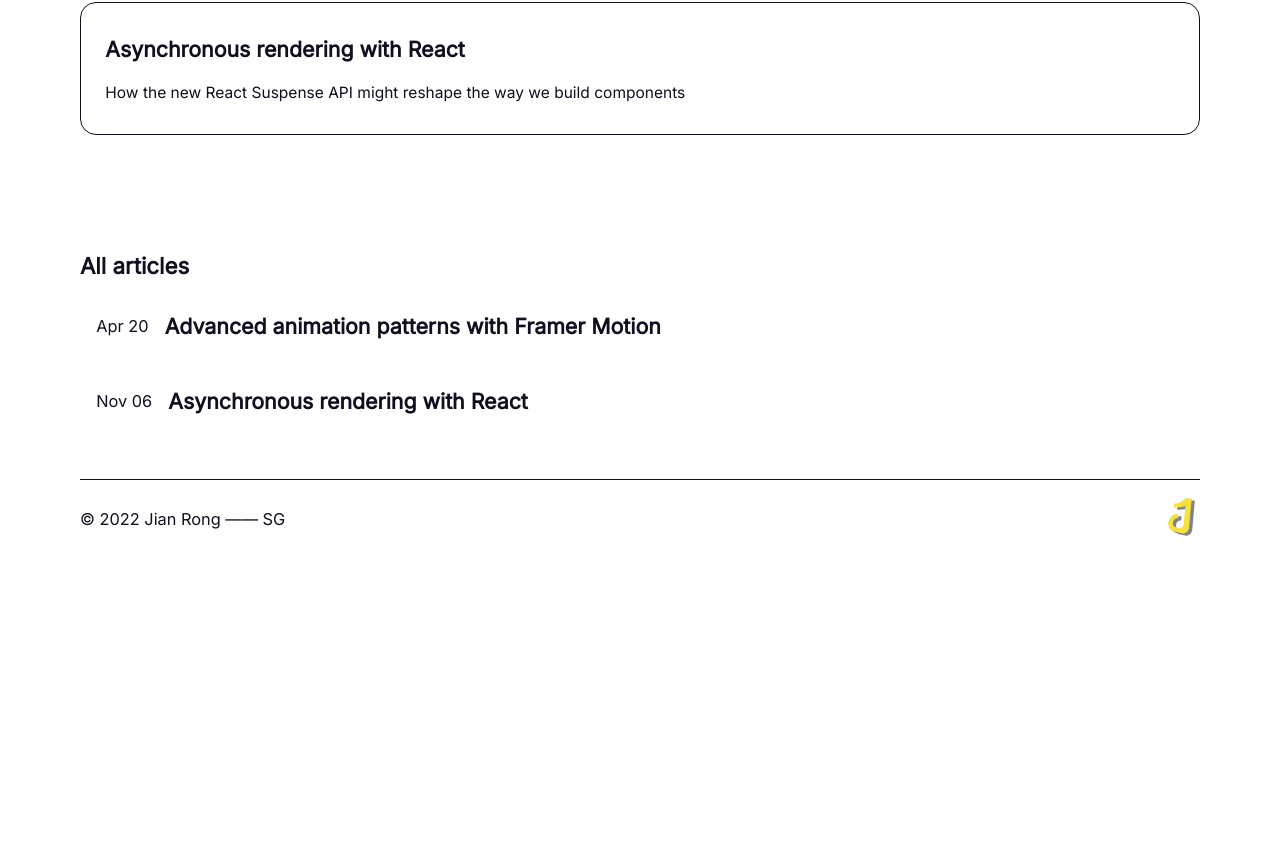
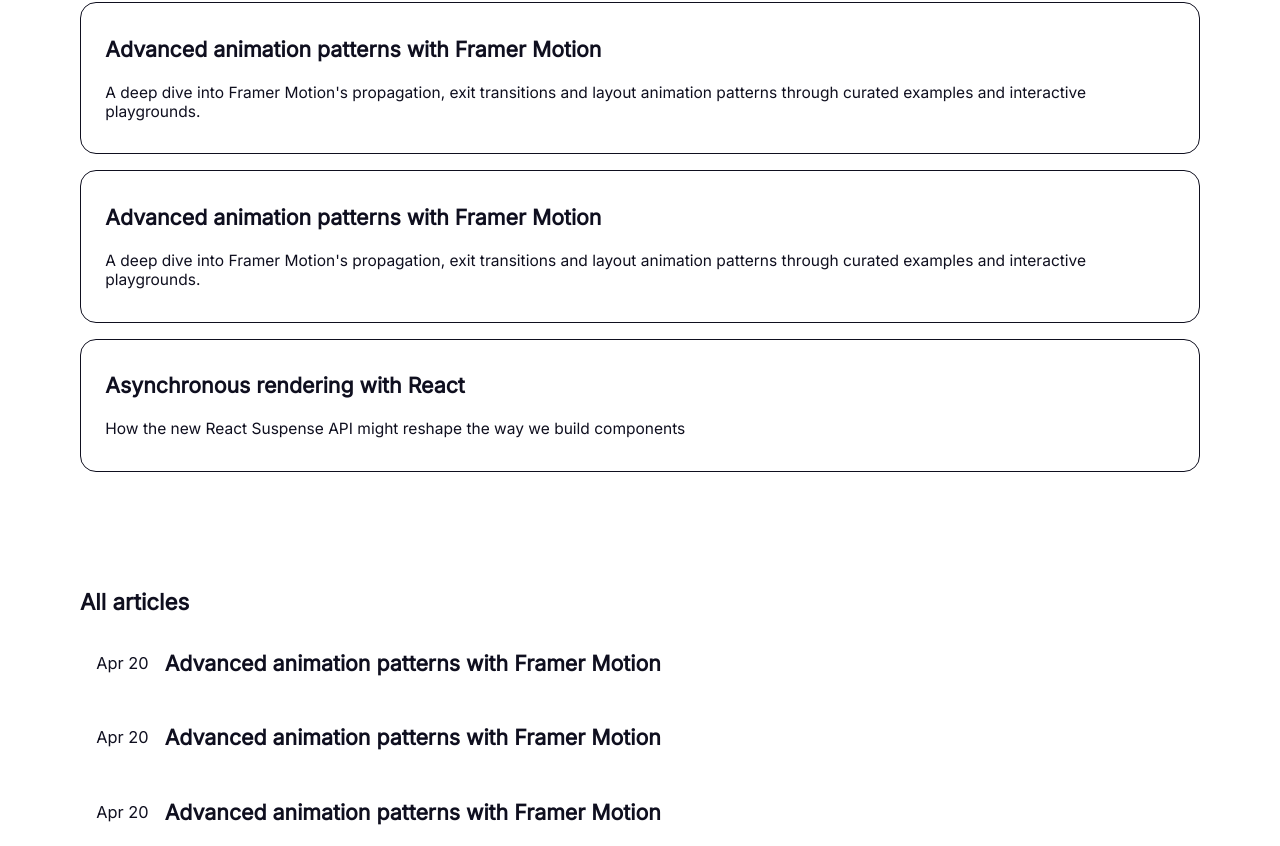
Before and after one commit to jianrong7/portfolio, a Next.js app in the folder portfolio-frontend/: page /blog in a window 1280 px wide. Shown: the part 474-1320 px from the top of the page. Before the commit the page ends 1051 px from the top, so only its background shows below. Built offline with nearby package versions, Linux system fonts and the light colour scheme.

Commit message:
edit animations

```diff
--- a/portfolio-frontend/components/blog/FeaturedPost.tsx
+++ b/portfolio-frontend/components/blog/FeaturedPost.tsx
@@ -10,13 +10,13 @@
     boxShadow: "rgba(100, 100, 111, 0.2) 0px 7px 29px 0px",
     scale: 1.05,
     transition: {
-      duration: 0.5,
+      duration: 0.4,
       ease: "easeInOut",
     },
   },
   tap: {
     scale: 0.95,
-    transition: { duration: 0.2, ease: "easeInOut" },
+    transition: { duration: 0.4, ease: "easeInOut" },
   },
 };
 
--- a/portfolio-frontend/components/blog/Post.tsx
+++ b/portfolio-frontend/components/blog/Post.tsx
@@ -11,32 +11,42 @@
   const date = new Date(post.frontmatter.date);
   const { theme } = useTheme();
 
+  const divVariants = {};
+
   const listVariants = {
+    hidden: {
+      opacity: 0,
+    },
+    visible: {
+      opacity: 1,
+      transition: { duration: 0.4, ease: "easeOut" },
+    },
     hover: {
       backgroundColor: theme === "light" ? "#f5e23c" : "#050520",
+      transition: { duration: 0.4, ease: "easeOut" },
     },
     tap: {
       scale: 0.95,
+      transition: { duration: 0.4, ease: "easeOut" },
     },
   };
 
   const keywordsVariants = {
-    initial: {
-      opacity: 0,
-    },
     hover: {
-      opacity: 1,
+      x: 0,
     },
   };
   return (
     <Link href={`/blog/${post.slug}`} passHref>
-      <div className={styles.mobileContainer}>
+      <motion.div className={styles.mobileContainer} variants={divVariants}>
         <div>
           <motion.li
             className={styles.container}
-            initial="initial"
+            initial="hidden"
+            whileInView="visible"
             whileHover="hover"
             whileTap="tap"
+            viewport={{ once: true }}
             variants={listVariants}
           >
             <div className={styles.dateTitle}>
@@ -54,6 +64,8 @@
                   <motion.li
                     key={`${keyword}_${index}`}
                     className={styles.keyword}
+                    initial={{ x: 600 }}
+                    whileInView={{ x: 600 }}
                     transition={{ duration: 0.3 + index / 10 }}
                     variants={keywordsVariants}
                   >
@@ -70,15 +82,18 @@
               <motion.li
                 key={`${keyword}_${index}`}
                 className={styles.keyword}
+                initial={{ x: 100 }}
+                whileInView={{ x: 0 }}
+                viewport={{ once: true }}
                 transition={{ duration: 0.3 + index / 10 }}
-                variants={keywordsVariants}
+                // variants={keywordsVariants}
               >
                 {keyword}
               </motion.li>
             ) : null
           )}
         </motion.ul>
-      </div>
+      </motion.div>
     </Link>
   );
 }
--- a/portfolio-frontend/components/shared/Button/Button.tsx
+++ b/portfolio-frontend/components/shared/Button/Button.tsx
@@ -25,10 +25,10 @@
       })}
       whileHover={{
         scale: 1.05,
-        y: -5,
-        transition: { duration: 0.4, ease: "easeOut" },
+        y: -2,
+        transition: { duration: 0.4, ease: "easeInOut" },
       }}
-      whileTap={{ scale: 0.95, y: 5 }}
+      whileTap={{ scale: 0.95, y: 2 }}
       onClick={onClick}
     >
       {children}
--- a/portfolio-frontend/components/shared/CallToAction/CallToAction.tsx
+++ b/portfolio-frontend/components/shared/CallToAction/CallToAction.tsx
@@ -34,7 +34,7 @@
     },
     tap: {
       scale: 0.95,
-      transition: { duration: 0.2, ease: "easeInOut" },
+      transition: { duration: 0.4, ease: "easeInOut" },
     },
     initial: {
       opacity: 0,
--- /dev/null
+++ b/portfolio-frontend/content/post3.mdx
@@ -0,0 +1,39 @@
+---
+title: "Advanced animation patterns with Framer Motion"
+subtitle: A deep dive into Framer Motion's propagation, exit transitions and layout animation patterns through curated examples and interactive playgrounds.
+date: "2021-04-20T08:00:00.000Z"
+updated: "2021-11-08T08:00:00.000Z"
+categories: []
+keywords:
+  [
+    "framer motion",
+    "animation",
+    "frontend",
+    "ui",
+    "ux",
+    "design",
+    "transition",
+    "react",
+    "layout",
+  ]
+slug: advanced-animation-patterns-with-framer-motion
+type: "blogPost"
+colorFeatured: "linear-gradient(104.01deg, #9BEBEB 5.51%, #0FA6E9 98.93%)"
+fontFeatured: "#000000"
+featured: true
+---
+
+I got **✨a lot✨** of positive feedback from my [Guide to creating animations that spark joy with Framer Motion](/posts/guide-animations-spark-joy-framer-motion/), and it's undeniable that this library has piqued many developers' interests in the world of web-based animations.
+
+While I introduced in this previous post many of the foundational pieces that compose an animation, and how one can orchestrate multiple transitions very easily with Framer Motion, **I did not touch upon many of the more advanced features that this library provides**.
+
+Ever wondered how to propagate animations throughout several components or to orchestrate complex layout transitions? Well, this article will tell you all about these advanced patterns and show you some of the great things one can accomplish with Framer Motion!
+
+👉 **Something I discovered while writing this article**
+
+To set the proper direction of the transition, left or right, depending on which button is pressed, I set a state while the user hovers the button which will change the direction of the transition accordingly (not the best implementation I know but it works 😄)
+Despite this working perfectly on the example on the right, the one that uses `AnimatePresence`, you may have noticed that on the example on the left, the transition kicks in just by hovering one of the buttons.
+
+It seems that `AnimatePresence` keeps track of which motion component is rendered at a given time and throughout state changes.
+
+I still need to investigate the inner workings of Framer Motion for that, but, despite it being a surprise to me, this behavior makes sense given the use case.
--- /dev/null
+++ b/portfolio-frontend/content/post4.mdx
@@ -0,0 +1,39 @@
+---
+title: "Advanced animation patterns with Framer Motion"
+subtitle: A deep dive into Framer Motion's propagation, exit transitions and layout animation patterns through curated examples and interactive playgrounds.
+date: "2021-04-20T08:00:00.000Z"
+updated: "2021-11-08T08:00:00.000Z"
+categories: []
+keywords:
+  [
+    "framer motion",
+    "animation",
+    "frontend",
+    "ui",
+    "ux",
+    "design",
+    "transition",
+    "react",
+    "layout",
+  ]
+slug: advanced-animation-patterns-with-framer-motion
+type: "blogPost"
+colorFeatured: "linear-gradient(104.01deg, #9BEBEB 5.51%, #0FA6E9 98.93%)"
+fontFeatured: "#000000"
+featured: true
+---
+
+I got **✨a lot✨** of positive feedback from my [Guide to creating animations that spark joy with Framer Motion](/posts/guide-animations-spark-joy-framer-motion/), and it's undeniable that this library has piqued many developers' interests in the world of web-based animations.
+
+While I introduced in this previous post many of the foundational pieces that compose an animation, and how one can orchestrate multiple transitions very easily with Framer Motion, **I did not touch upon many of the more advanced features that this library provides**.
+
+Ever wondered how to propagate animations throughout several components or to orchestrate complex layout transitions? Well, this article will tell you all about these advanced patterns and show you some of the great things one can accomplish with Framer Motion!
+
+👉 **Something I discovered while writing this article**
+
+To set the proper direction of the transition, left or right, depending on which button is pressed, I set a state while the user hovers the button which will change the direction of the transition accordingly (not the best implementation I know but it works 😄)
+Despite this working perfectly on the example on the right, the one that uses `AnimatePresence`, you may have noticed that on the example on the left, the transition kicks in just by hovering one of the buttons.
+
+It seems that `AnimatePresence` keeps track of which motion component is rendered at a given time and throughout state changes.
+
+I still need to investigate the inner workings of Framer Motion for that, but, despite it being a surprise to me, this behavior makes sense given the use case.
--- a/portfolio-frontend/styles/Blog.module.css
+++ b/portfolio-frontend/styles/Blog.module.css
@@ -1,6 +1,7 @@
 .container {
   background-color: var(--backgroundColor_dark);
   color: var(--fontColor_dark);
+  overflow: hidden;
 }
 
 .main {
```
Also changed, not shown: 1 other file (tests, documents, lock files or other folders).
